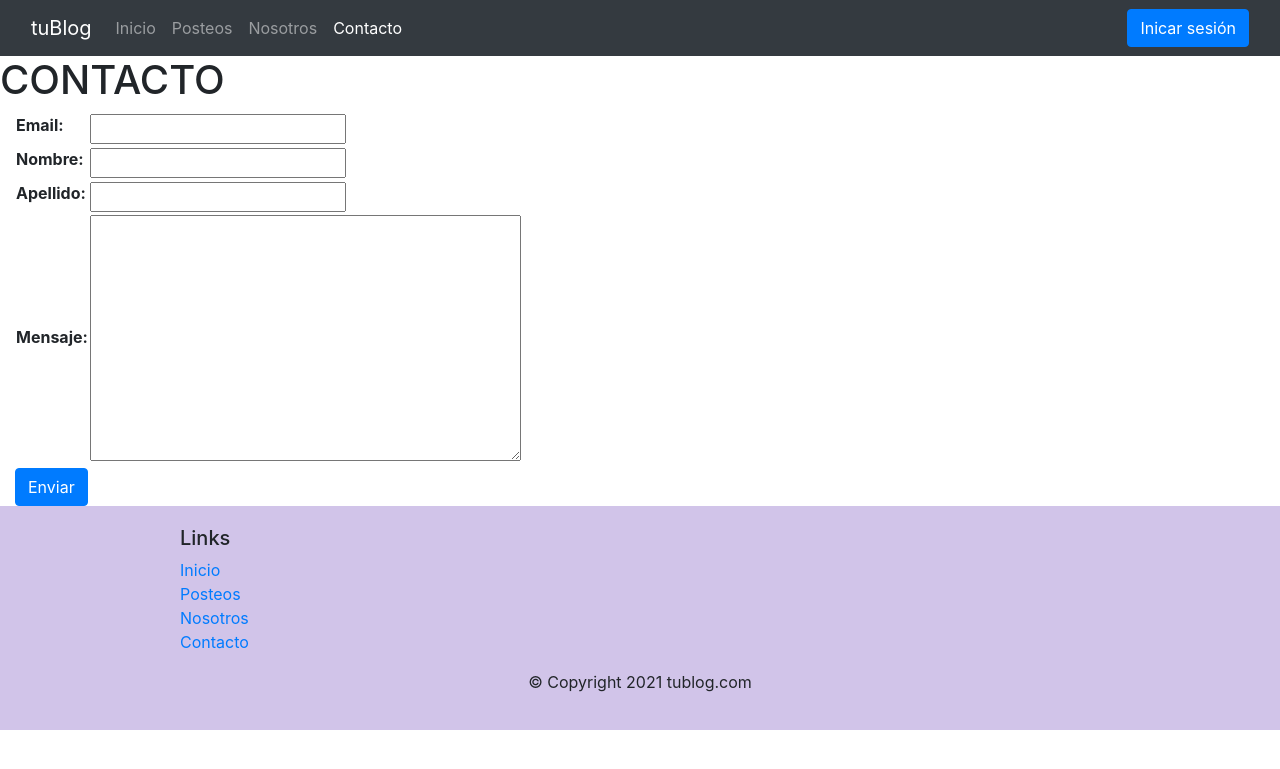
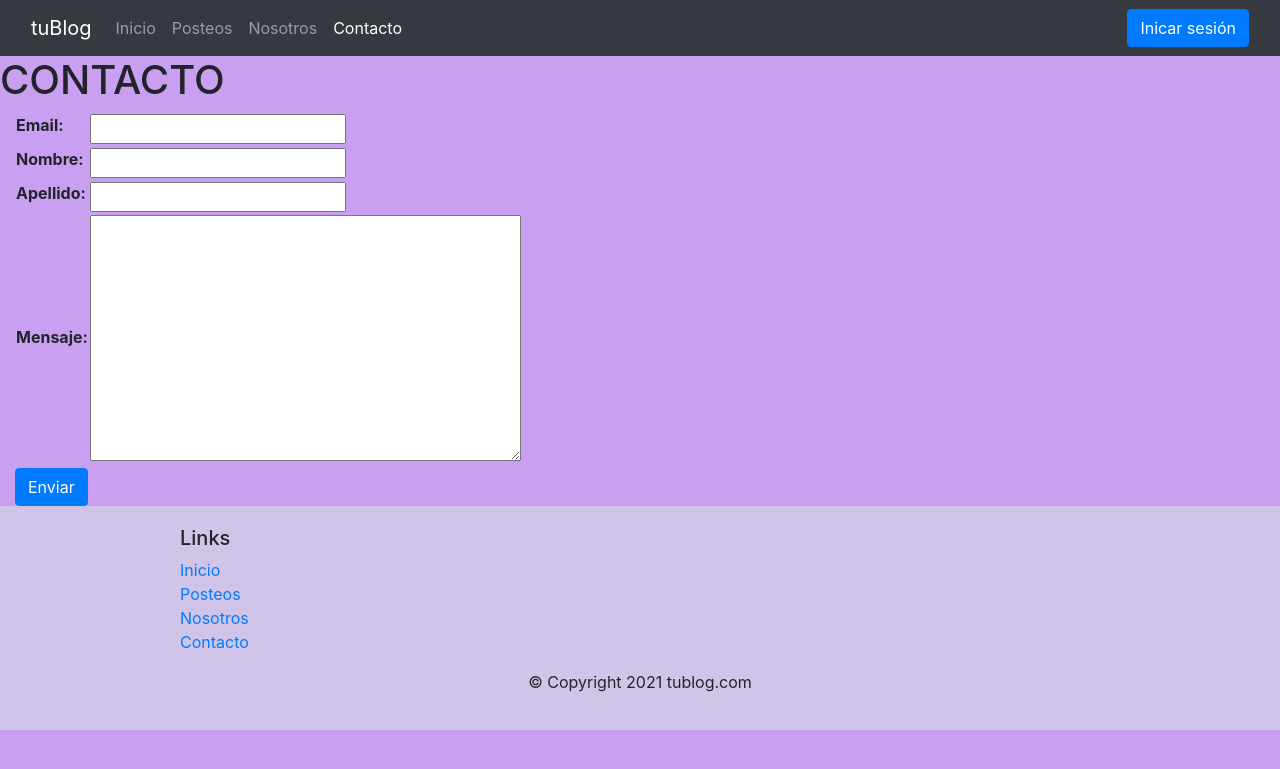
Before and after one commit to zma99/tublog, a Django app: page /contacto/ in a window 1280 px wide. Shown: the top 769 px of the page. Run offline with Django 3.2, Linux system fonts and the light colour scheme; some libraries are stand-ins or nearby versions.

Commit message:
bg - contacto

```diff
--- a/templates/base.html
+++ b/templates/base.html
@@ -9,6 +9,7 @@
 
   <!-- Styles -->
   <link rel="stylesheet" href="/static/css/styles.css">
+  <link rel="stylesheet" href="https://maxcdn.bootstrapcdn.com/bootstrap/4.0.0/css/bootstrap.min.css" integrity="sha384-Gn5384xqQ1aoWXA+058RXPxPg6fy4IWvTNh0E263XmFcJlSAwiGgFAW/dAiS6JXm" crossorigin="anonymous">
 
   <!-- Archivos font awesome -->
   <script src="https://kit.fontawesome.com/6950bc4c1a.js" crossorigin="anonymous"></script>
--- a/templates/contacto.html
+++ b/templates/contacto.html
@@ -15,9 +15,16 @@
 
 {% block body %}
 
+<style>
+        body {
+        background-color:rgba(137, 43, 226, 0.452)
+        }
+</style>
 
 <h1>CONTACTO</h1>
+
 <div class="container-fluid">
+
 
     <form method="POST">
         {% csrf_token %}
@@ -30,4 +37,8 @@
     </form>
 </div>
 
+
+
+
+
 {% endblock body %}
--- a/tublog/settings.py
+++ b/tublog/settings.py
@@ -41,10 +41,9 @@ INSTALLED_APPS = [
     'django.contrib.staticfiles',
     'bootstrap4',
     'tublogApp',
-    'crispy_forms',
+
 ]
 
-CRISPY_TEMPLATE_PACK = 'bootstrap4'
 
 MIDDLEWARE = [
     'django.middleware.security.SecurityMiddleware',
```
Also changed, not shown: static/img/images.png (added).
